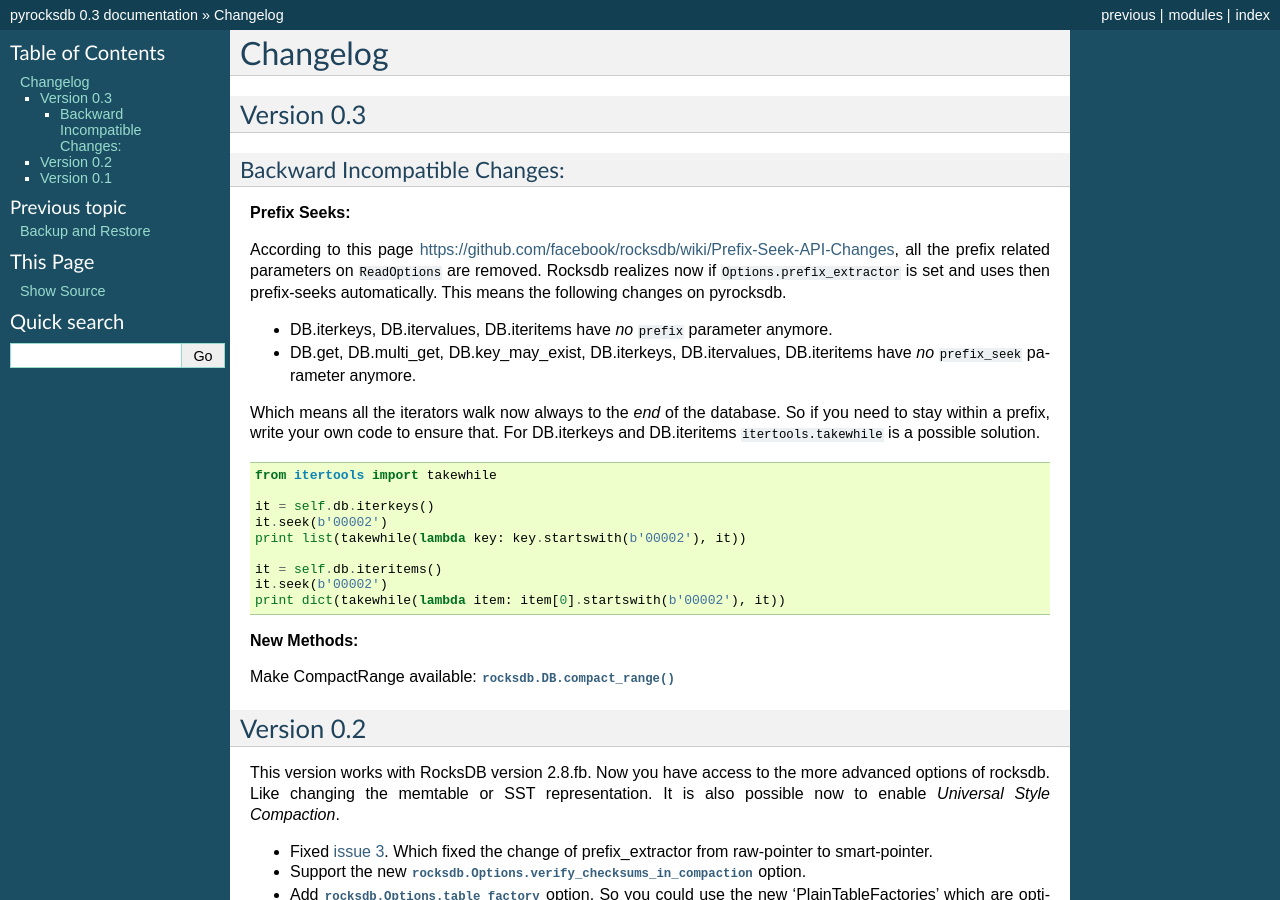
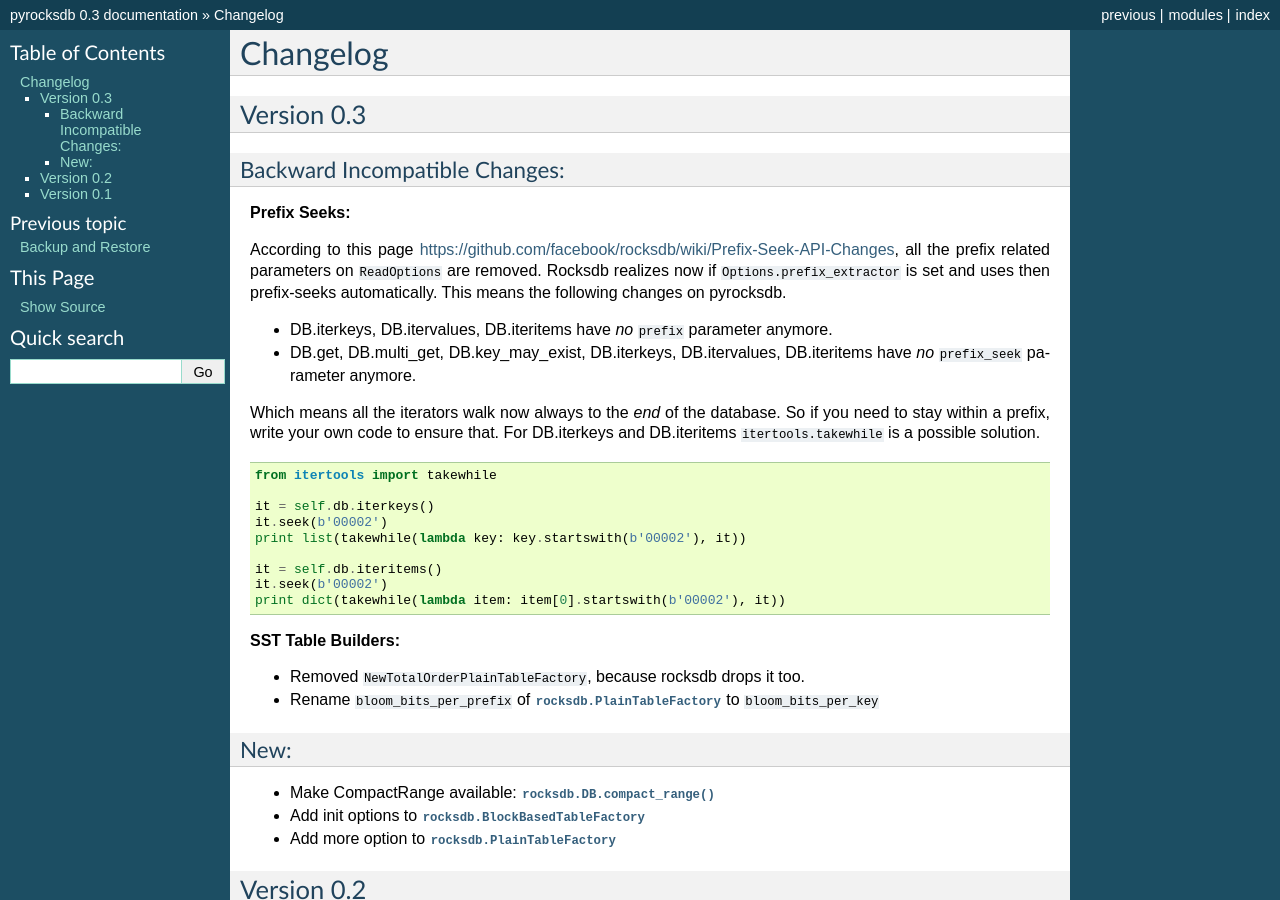
Before and after one commit to stephan-hof/pyrocksdb, a Sphinx documentation site: the page built from docs/changelog.rst, in a window 1280 px wide and 900 px high. Built offline with Sphinx 7.4.7, drawn with Linux system fonts in a browser that asks for light colours.

Commit message:
Update the changelog.

```diff
--- a/docs/changelog.rst
+++ b/docs/changelog.rst
@@ -32,9 +32,16 @@
     it.seek(b'00002')
     print dict(takewhile(lambda item: item[0].startswith(b'00002'), it))
 
-**New Methods:**
+**SST Table Builders:**
 
-Make CompactRange available: :py:meth:`rocksdb.DB.compact_range`
+* Removed ``NewTotalOrderPlainTableFactory``, because rocksdb drops it too.
+* Rename ``bloom_bits_per_prefix`` of :py:class:`rocksdb.PlainTableFactory` to ``bloom_bits_per_key``
+
+New:
+^^^^
+* Make CompactRange available: :py:meth:`rocksdb.DB.compact_range`
+* Add init options to :py:class:`rocksdb.BlockBasedTableFactory`
+* Add more option to :py:class:`rocksdb.PlainTableFactory`
 
 
 
```
